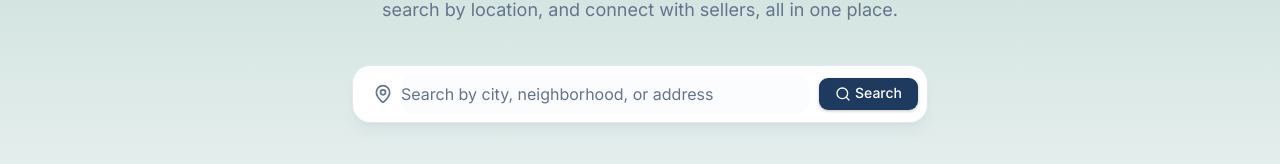
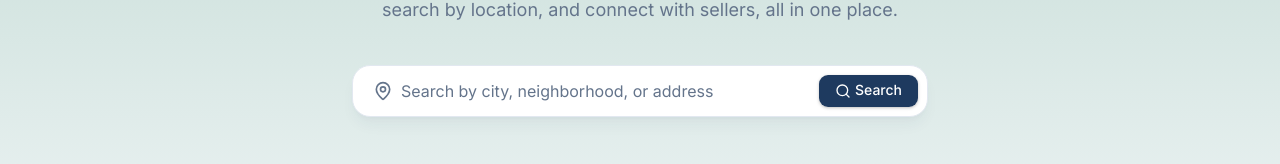
Before and after one commit to arafatYasir/PrimeNest, a React (Vite) app in the folder frontend/: page / in a window 1280 px wide. Shown: the part 385-549 px from the top of the page. Built offline with nearby package versions, Linux system fonts and the light colour scheme; no server answers.

Commit message:
Updated input element from shadcn to native html in hero section

```diff
--- a/frontend/src/components/home/Hero.tsx
+++ b/frontend/src/components/home/Hero.tsx
@@ -54,10 +54,10 @@ export default function Hero() {
                     <div className="flex items-center gap-2 rounded-2xl border border-border bg-card p-1 xs:p-2 shadow-lg shadow-primary/5 transition-shadow focus-within:shadow-xl focus-within:shadow-primary/10">
                         <div className="flex flex-1 items-center gap-2 pl-1 xs:pl-3">
                             <MapPin className="size-3.5 xs:size-4 sm:size-5 shrink-0 text-text-secondary" />
-                            <Input
+                            <input
                                 type="text"
                                 placeholder="Search by city, neighborhood, or address"
-                                className="w-full bg-transparent p-0 xs:py-1 text-[11px] xs:text-xs sm:text-sm md:text-base text-text placeholder:text-text-secondary border-0"
+                                className="w-full bg-transparent p-0 xs:py-1 text-[11px] xs:text-xs sm:text-sm md:text-base text-text focus:outline-none placeholder:text-text-secondary border-0"
                                 value={location}
                                 onChange={(e) => setLocation(e.target.value)}
                             />
--- a/frontend/src/components/ui/input.tsx
+++ b/frontend/src/components/ui/input.tsx
@@ -9,7 +9,7 @@ function Input({ className, type, ...props }: React.ComponentProps<"input">) {
       type={type}
       data-slot="input"
       className={cn(
-        "h-10 w-full min-w-0 border border-border bg-background/50! px-3.5 text-sm transition-colors outline-none file:inline-flex file:h-6 file:border-0 file:bg-transparent file:text-xs/relaxed file:font-medium file:text-foreground disabled:pointer-events-none disabled:cursor-not-allowed disabled:opacity-50 aria-invalid:border-destructive aria-invalid:ring-2 aria-invalid:ring-destructive/20 dark:bg-input/30 dark:aria-invalid:border-destructive/50 dark:aria-invalid:ring-destructive/40 placeholder:text-text-secondary/relaxed text-text focus:border-secondary focus:outline-none rounded-xl",
+        "h-10 w-full min-w-0 border border-border bg-background/50! px-3.5 text-sm transition-colors outline-none file:inline-flex file:h-6 file:border-0 file:bg-transparent file:text-xs/relaxed file:font-medium file:text-foreground disabled:pointer-events-none disabled:cursor-not-allowed disabled:opacity-50 aria-invalid:border-destructive aria-invalid:ring-2 aria-invalid:ring-destructive/20 dark:aria-invalid:border-destructive/50 dark:aria-invalid:ring-destructive/40 placeholder:text-text-secondary/relaxed text-text focus:border-secondary focus:outline-none rounded-xl",
         className
       )}
       {...props}
--- a/frontend/src/index.css
+++ b/frontend/src/index.css
@@ -134,3 +134,13 @@
     @apply font-sans;
   }
 }
+
+input:-webkit-autofill,
+input:-webkit-autofill:hover,
+input:-webkit-autofill:focus,
+input:-webkit-autofill:active {
+  -webkit-box-shadow: 0 0 0 1000px var(--your-bg-color) inset !important;
+  -webkit-text-fill-color: var(--your-text-color) !important;
+  transition: background-color 5000s ease-in-out 0s; /* delays browser's forced color */
+  caret-color: var(--your-text-color); /* keeps cursor visible */
+}
```
